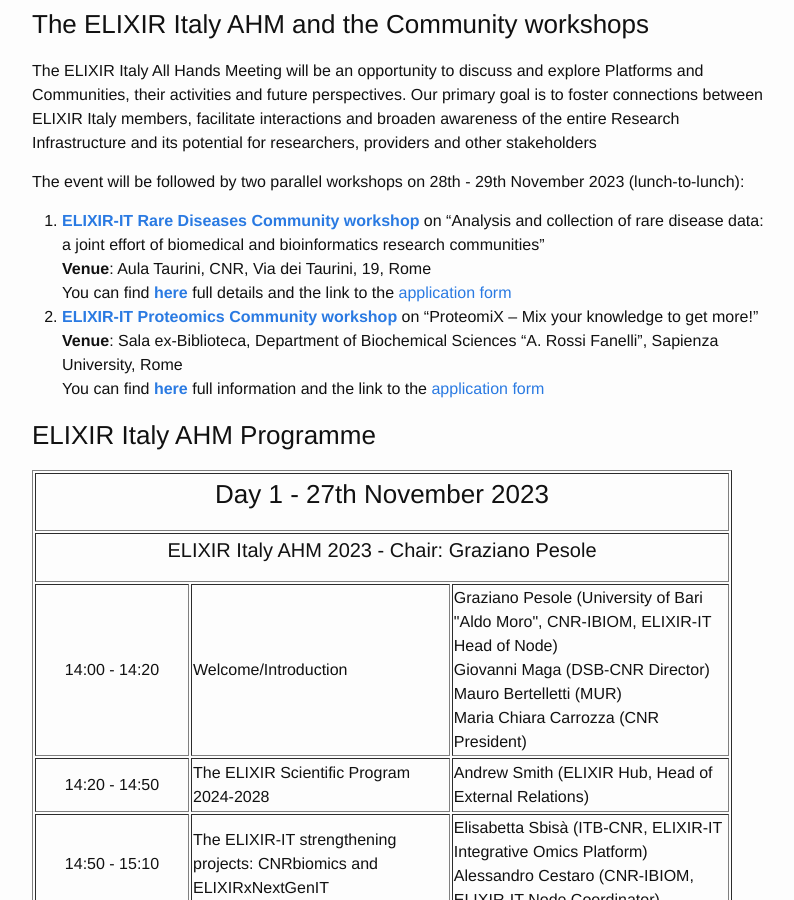
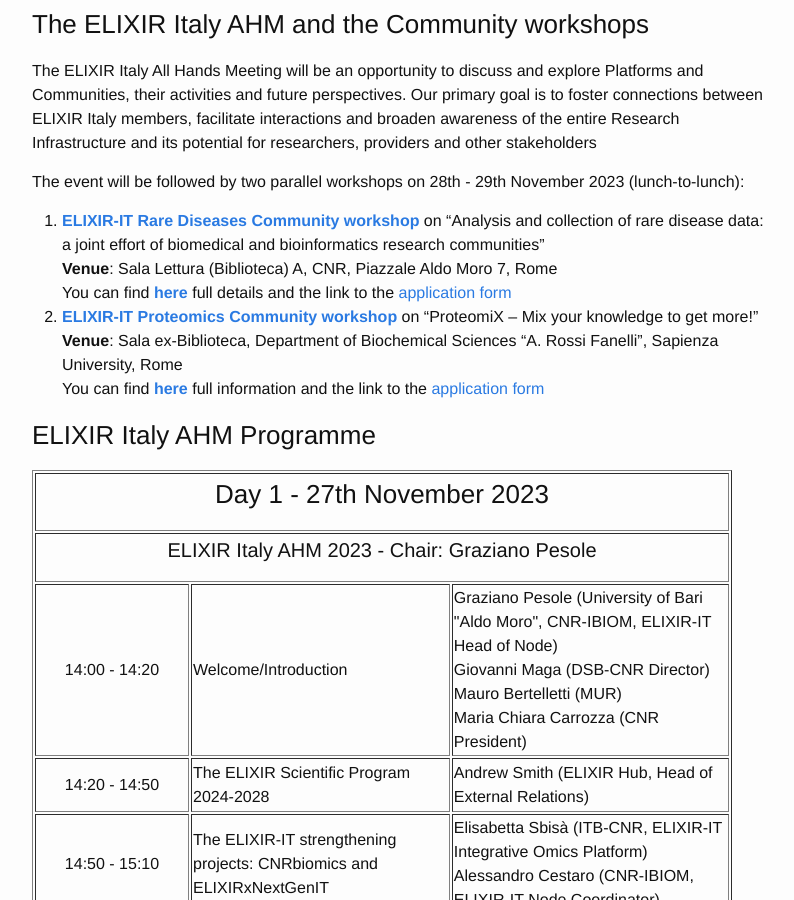
Before and after one commit to ELIXIR-IIB-training/website, a Jekyll site: the page built from _posts/2023-11-27-All_Hands_2023.md, in a window 1280 px wide and 900 px high, scrolled down 1652 px. Shown: the whole window, without its empty margins (238-1032 px from the left). Built offline with Jekyll 4.4.1, drawn with Linux system fonts in a browser that asks for light colours.

Commit message:
Update 2023-11-27-All_Hands_2023.md

```diff
--- a/_posts/2023-11-27-All_Hands_2023.md
+++ b/_posts/2023-11-27-All_Hands_2023.md
@@ -57,7 +57,7 @@ For all kinds of queries, please contact the organisers at:
 The ELIXIR Italy All Hands Meeting will be an opportunity to discuss and explore Platforms and Communities, their activities and future perspectives. Our primary goal is to foster connections between ELIXIR Italy members, facilitate interactions and broaden awareness of the entire Research Infrastructure and its potential for researchers, providers and other stakeholders <br>
 
 The event will be followed by two parallel workshops on 28th - 29th November 2023 (lunch-to-lunch):
-1. [**ELIXIR-IT Rare Diseases Community workshop**](https://elixir-iib-training.github.io/website/2023/11/28/Workshop_RD.html) on "Analysis and collection of rare disease data: a joint effort of biomedical and bioinformatics research communities" <br> **Venue**: Aula Taurini, CNR, Via dei Taurini, 19, Rome <br> You can find [**here**](https://elixir-iib-training.github.io/website/2023/11/28/Workshop_RD.html) full details and the link to the [application form](https://forms.gle/V6YmVVvAv3JveRD59) <br>
+1. [**ELIXIR-IT Rare Diseases Community workshop**](https://elixir-iib-training.github.io/website/2023/11/28/Workshop_RD.html) on "Analysis and collection of rare disease data: a joint effort of biomedical and bioinformatics research communities" <br> **Venue**: Sala Lettura (Biblioteca) A, CNR, Piazzale Aldo Moro 7, Rome <br> You can find [**here**](https://elixir-iib-training.github.io/website/2023/11/28/Workshop_RD.html) full details and the link to the [application form](https://forms.gle/V6YmVVvAv3JveRD59) <br>
 2. [**ELIXIR-IT Proteomics Community workshop**](https://elixir-iib-training.github.io/website/2023/11/28/ProteomiX.html) on "ProteomiX – Mix your knowledge to get more!" <br> **Venue**: Sala ex-Biblioteca, Department of Biochemical Sciences "A. Rossi Fanelli", Sapienza University, Rome <br> You can find [**here**](https://elixir-iib-training.github.io/website/2023/11/28/ProteomiX.html) full information and the link to the [application form](https://forms.gle/T6zkvhMEtHVvgyKA9) <br>
 
 ### ELIXIR Italy AHM Programme
```
